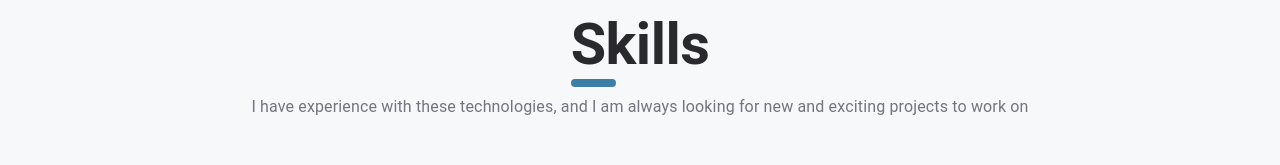
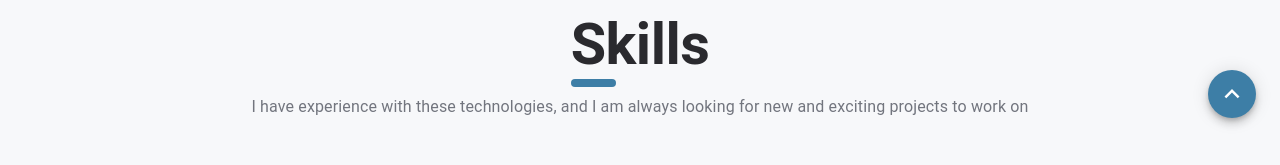
Before and after one commit to Kerolos2000/kerolos_portfolio, a React (Vite) app: page / in a window 1280 px wide. Shown: the part 758-923 px from the top of the page. Built offline with nearby package versions, Linux system fonts and the light colour scheme.

Commit message:
refactor: 💡 use useScrollTrigger for ScrollToTopButton

```diff
--- a/src/components/ScrollToTopButton.tsx
+++ b/src/components/ScrollToTopButton.tsx
@@ -1,7 +1,6 @@
 import KeyboardArrowUpOutlinedIcon from '@mui/icons-material/KeyboardArrowUpOutlined';
-import { Fab, useTheme } from '@mui/material';
-import { useScroll } from 'framer-motion';
-import React, { useEffect, useState } from 'react';
+import { Fab, useScrollTrigger, useTheme } from '@mui/material';
+import React from 'react';
 import { DEFAULT_MOTION_SCALE } from 'src/constant';
 
 import { Motion } from './Motion';
@@ -10,18 +9,11 @@ export interface ScrollToTopButtonProps {}
 
 export const ScrollToTopButton: React.FC<ScrollToTopButtonProps> = () => {
 	const theme = useTheme();
-	const { scrollY } = useScroll();
-	const [visible, setVisible] = useState(false);
 
-	useEffect(() => {
-		return scrollY.on('change', y => {
-			if (y > 300) {
-				setVisible(true);
-			} else {
-				setVisible(false);
-			}
-		});
-	}, [scrollY]);
+	const trigger = useScrollTrigger({
+		disableHysteresis: true,
+		threshold: 300,
+	});
 
 	const scrollToTop = () => {
 		window.scrollTo({ behavior: 'smooth', top: 0 });
@@ -30,8 +22,7 @@ export const ScrollToTopButton: React.FC<ScrollToTopButtonProps> = () => {
 	return (
 		<Motion
 			animate={{
-				opacity: visible ? 1 : 0,
-				y: visible ? 0 : 50,
+				y: trigger ? 0 : 100,
 			}}
 			style={{
 				bottom: theme.spacing(3),
```
